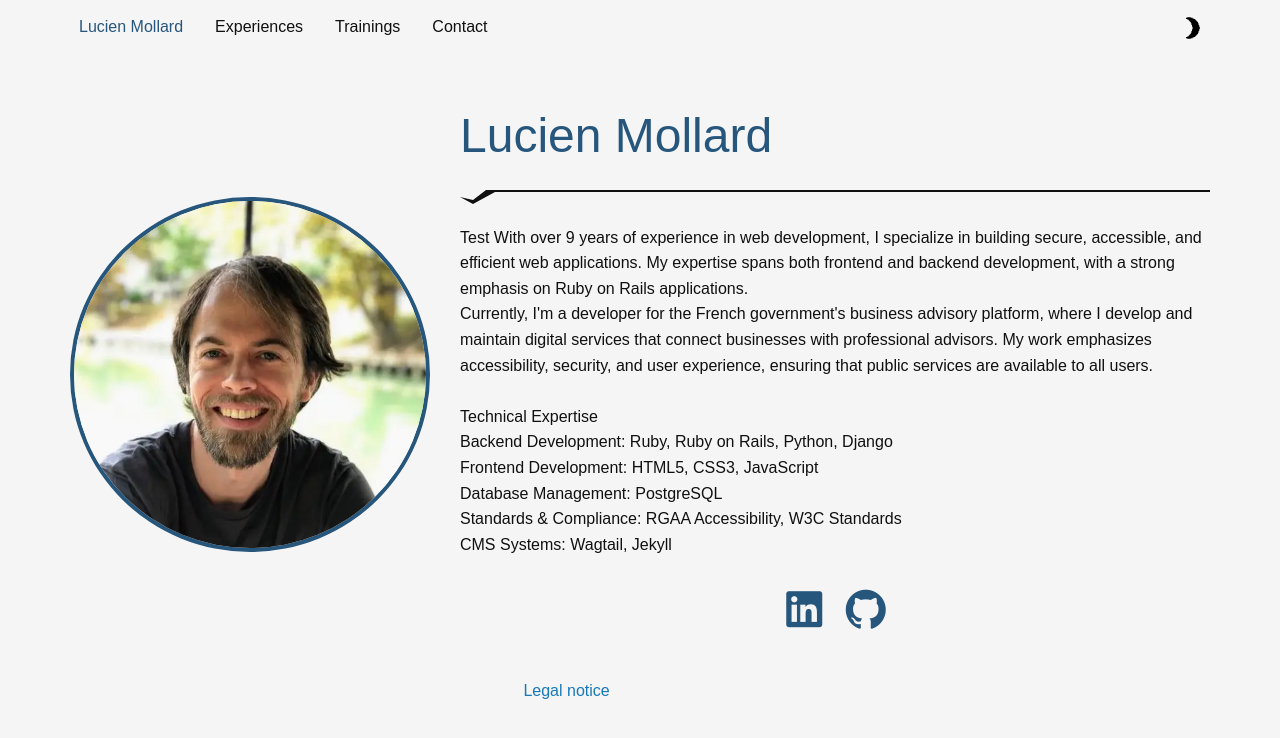
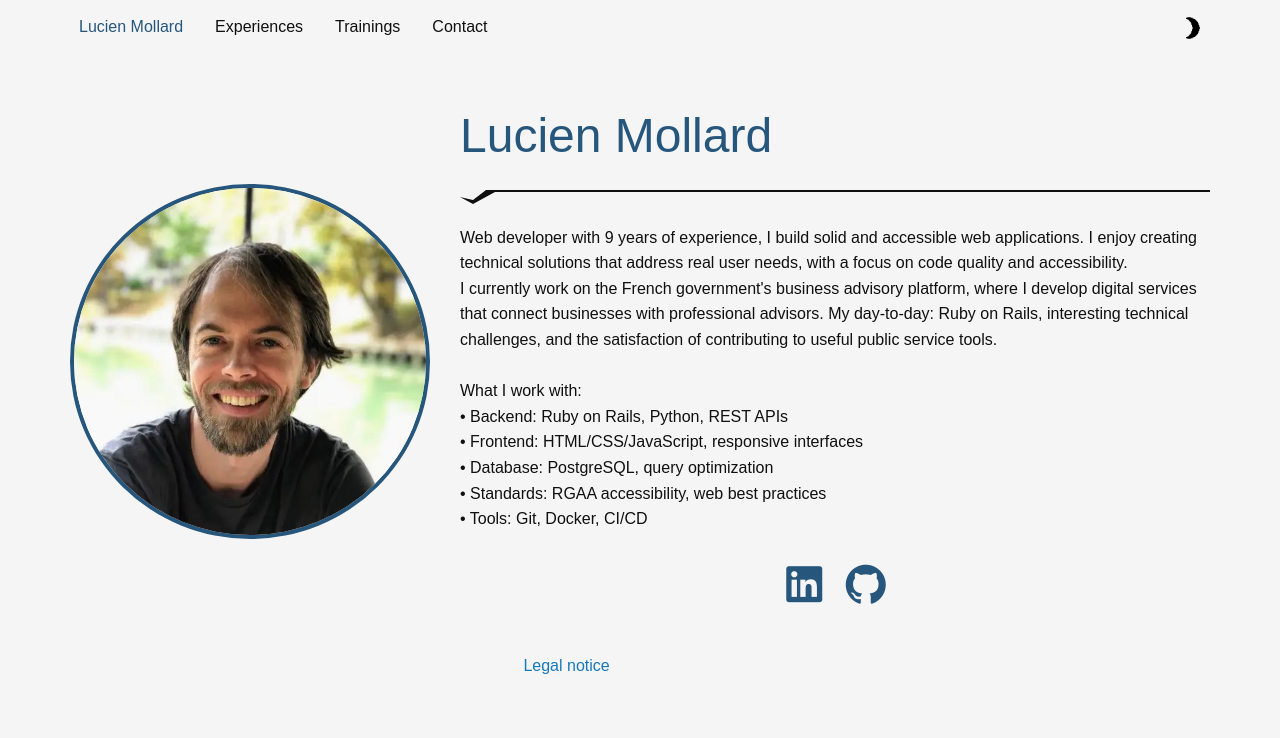
Before and after one commit to LucienMLD/LucienMLD.github.io, a Jekyll site: the page built from index.markdown, in a window 1280 px wide. Shown: the top 738 px of the page. Built offline with Jekyll 4.4.1, drawn with Linux system fonts in a browser that asks for light colours; a script that is not in the unit is left out; comment, search, counter and statistics services are not loaded.

Commit message:
update index.markdown to enhance personal presentation and technical expertise

```diff
--- a/index.markdown
+++ b/index.markdown
@@ -1,15 +1,15 @@
 ---
 presentation: |
-  Test With over 9 years of experience in web development, I specialize in building secure, accessible, and efficient web applications. My expertise spans both frontend and backend development, with a strong emphasis on Ruby on Rails applications.<br/>
+  Web developer with 9 years of experience, I build solid and accessible web applications. I enjoy creating technical solutions that address real user needs, with a focus on code quality and accessibility.<br/>
 
-  Currently, I'm a developer for the French government's business advisory platform, where I develop and maintain digital services that connect businesses with professional advisors. My work emphasizes accessibility, security, and user experience, ensuring that public services are available to all users.<br/>
+  I currently work on the French government's business advisory platform, where I develop digital services that connect businesses with professional advisors. My day-to-day: Ruby on Rails, interesting technical challenges, and the satisfaction of contributing to useful public service tools.<br/>
   <br/>
-  Technical Expertise<br/>
-  Backend Development: Ruby, Ruby on Rails, Python, Django<br/>
-  Frontend Development: HTML5, CSS3, JavaScript<br/>
-  Database Management: PostgreSQL<br/>
-  Standards & Compliance: RGAA Accessibility, W3C Standards<br/>
-  CMS Systems: Wagtail, Jekyll<br/>
+  What I work with:<br/>
+  • Backend: Ruby on Rails, Python, REST APIs<br/>
+  • Frontend: HTML/CSS/JavaScript, responsive interfaces<br/>
+  • Database: PostgreSQL, query optimization<br/>
+  • Standards: RGAA accessibility, web best practices<br/>
+  • Tools: Git, Docker, CI/CD<br/>
 
 layout: home
 ---
```
